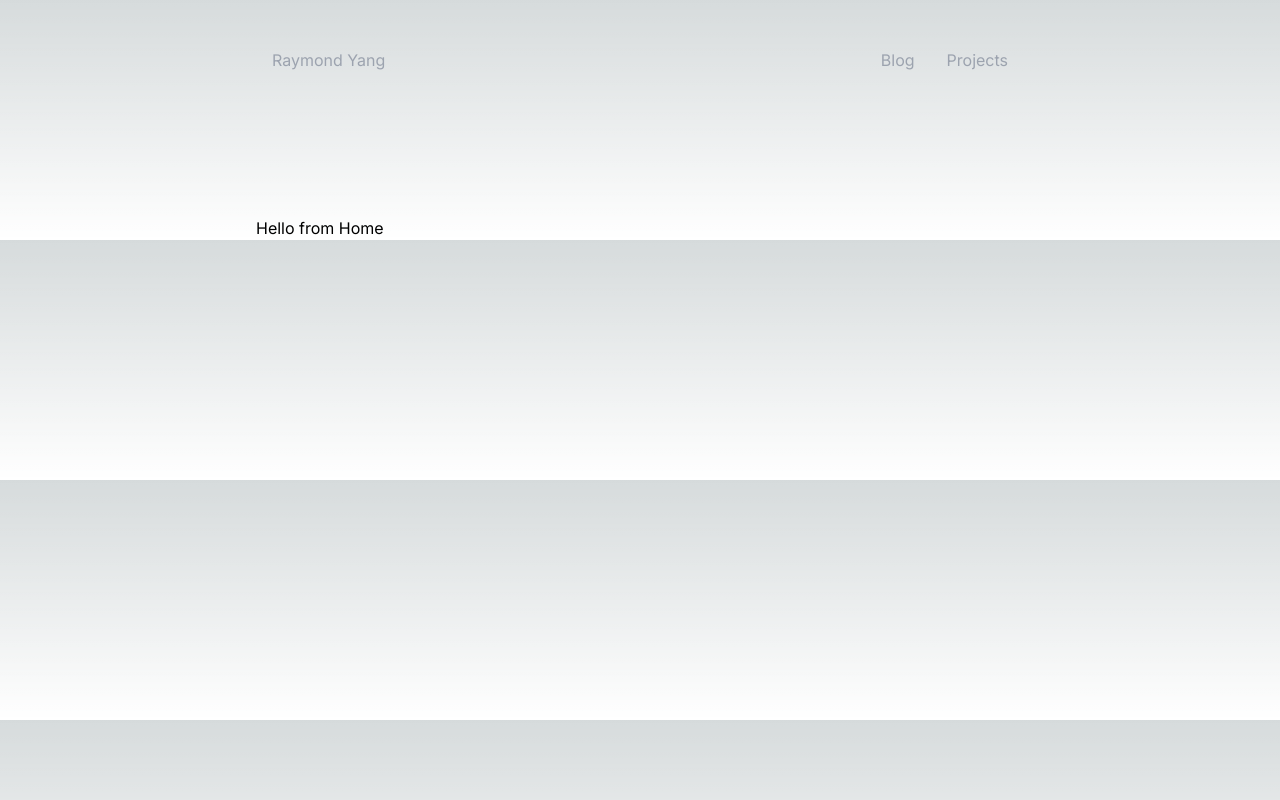
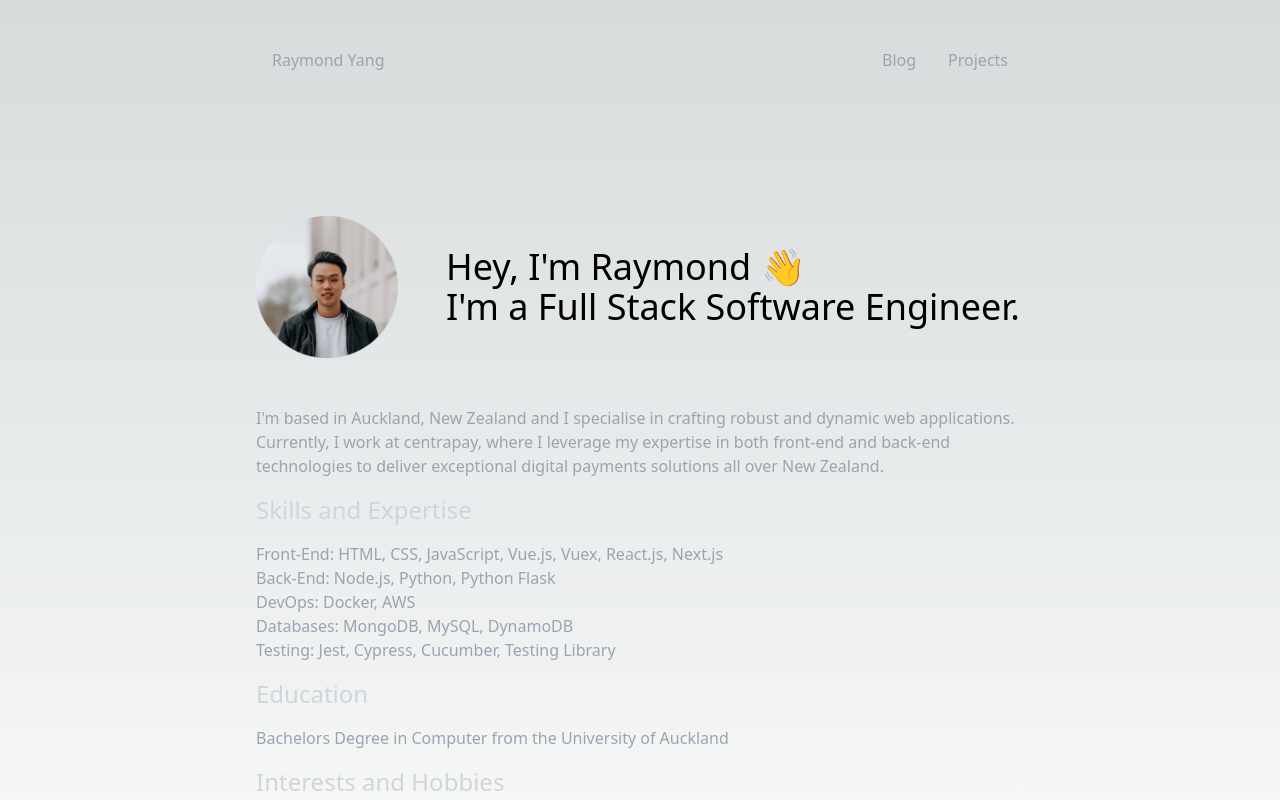
Before and after one commit to Ray2126/raymond-yang-portfolio, a Next.js app: page / in a window 1280 px wide. Shown: the top 800 px of the page. Built offline with nearby package versions, Linux system fonts and the light colour scheme.

Commit message:
Add home page content

```diff
--- a/src/app/globals.css
+++ b/src/app/globals.css
@@ -26,6 +26,23 @@ body {
     rgb(var(--background-start-rgb));
 }
 
+@layer base {
+  h1 {
+    @apply text-4xl;
+  }
+
+  h2 {
+    @apply
+      text-2xl
+      text-gray-300
+    ;
+  }
+
+  p {
+    @apply text-gray-400;
+  }
+}
+
 @layer utilities {
   .text-balance {
     text-wrap: balance;
--- a/src/app/layout.js
+++ b/src/app/layout.js
@@ -1,8 +1,5 @@
-import { Inter } from "next/font/google";
 import Navbar from '@/components/Navbar'
 import "./globals.css";
-
-const inter = Inter({ subsets: ["latin"] });
 
 export const metadata = {
   title: "Create Next App",
@@ -12,7 +9,7 @@ export const metadata = {
 export default function RootLayout({ children }) {
   return (
     <html lang="en">
-      <body className={`${inter.className} max-w-screen-md m-auto`}>
+      <body className="max-w-screen-md m-auto">
         <Navbar />
         <main className="mt-24">{children}</main>
       </body>
--- a/src/app/page.js
+++ b/src/app/page.js
@@ -1,7 +1,44 @@
+import Image from "next/image";
+
 export default function Home() {
   return (
-    <main className="">
-      Hello from Home
-    </main>
+    <section>
+      <header className="flex items-center space-x-12 mb-12">
+        <Image
+          src="/raymond.jpeg"
+          alt="Picture of Me"
+          width={142}
+          height={142}
+          priority
+          quality={100}
+        />
+        <h1 className="text-4xl">Hey, I'm Raymond 👋 <br></br>I'm a Full Stack Software Engineer.</h1>
+      </header>
+      <article className="flex flex-col space-y-4">
+        <p>I'm based in Auckland, New Zealand and I specialise in crafting robust and dynamic web applications. Currently, I work at centrapay, where I leverage my expertise in both front-end and back-end technologies to deliver exceptional digital payments solutions all over New Zealand.</p>
+
+        <h2>Skills and Expertise</h2>
+
+        <ul className="text-gray-400">
+          <li>Front-End: HTML, CSS, JavaScript, Vue.js, Vuex, React.js, Next.js</li>
+          <li>Back-End: Node.js, Python, Python Flask</li>
+          <li>DevOps: Docker, AWS</li>
+          <li>Databases: MongoDB, MySQL, DynamoDB</li>
+          <li>Testing: Jest, Cypress, Cucumber, Testing Library</li>
+        </ul>
+
+        <h2>Education</h2>
+
+        <p>Bachelors Degree in Computer from the University of Auckland</p>
+
+        <h2>Interests and Hobbies</h2>
+
+        <p>Outside of work, I enjoy staying active through regular workouts, which help me maintain a balanced lifestyle. Cooking is another passion of mine, allowing me to experiment with flavors and techniques in the kitchen. Additionally, I am an avid gamer, finding joy and relaxation in immersive gaming experiences.</p>
+
+        <h2>Let's Connect</h2>
+
+        <p>I’d love to connect and discuss potential collaborations or opportunities. Feel free to reach out to me via email or connect with me on LinkedIn. Don’t forget to check out my portfolio to see some of my latest projects.</p>
+      </article>
+    </section>
   );
 }
```
Also changed, not shown: public/raymond.jpeg (added).
